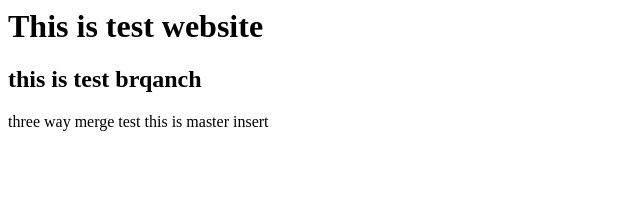
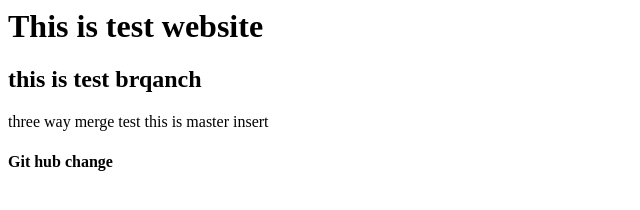
Before and after one commit to navneetkasulkar/webtest_navneet, a plain HTML site: page index.html in a window 1280 px wide. Shown: the whole page, without its empty margins (0-640 px from the left). Drawn offline with Linux system fonts and the light colour scheme.

Commit message:
Update index.html

```diff
--- a/index.html
+++ b/index.html
@@ -2,3 +2,4 @@
 <h2>this is test brqanch</h2>
 three way merge test
 this is master insert
+<h4> Git hub change </h4>
```
